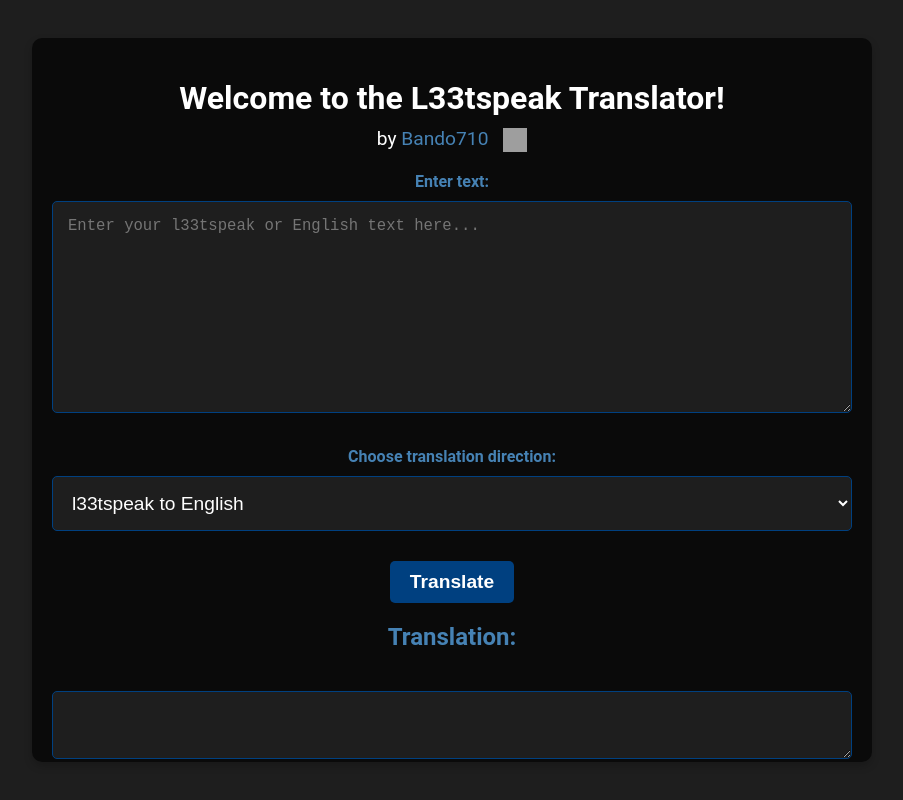
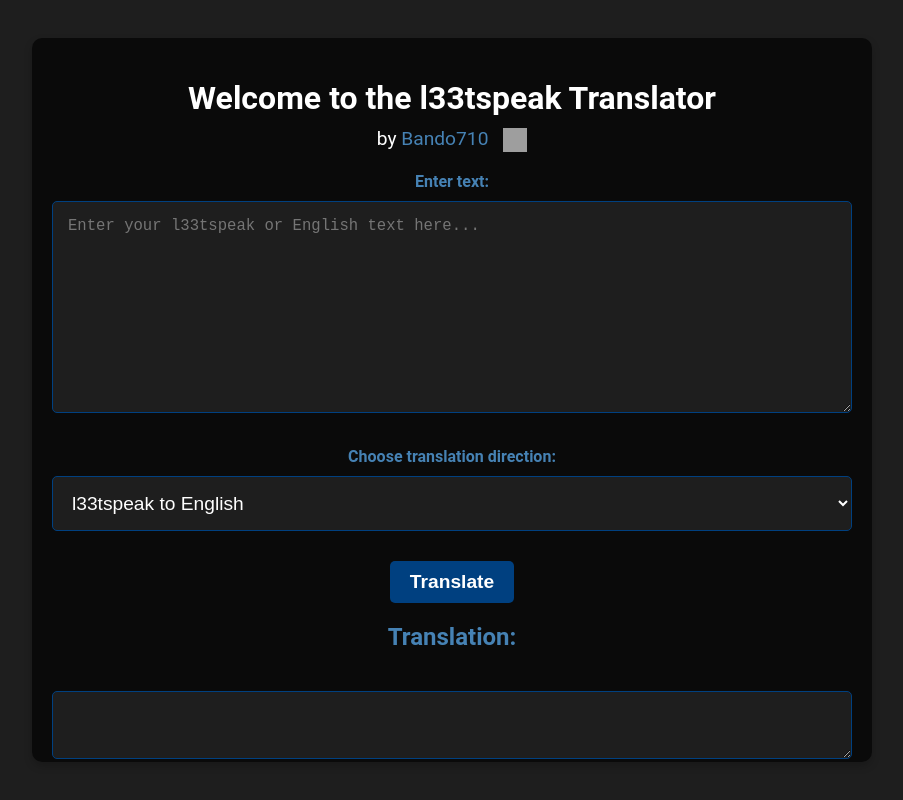
Before and after one commit to bando710/l33tspeak-translator, a plain HTML site: page index.html in a window 1280 px wide. Shown: the whole page, without its empty margins (188-1091 px from the left). Drawn offline with Linux system fonts and the light colour scheme; grey boxes are pictures that could not be loaded.

Commit message:
format-update

```diff
--- a/index.html
+++ b/index.html
@@ -3,14 +3,14 @@
 <head>
     <meta charset="UTF-8">
     <meta name="viewport" content="width=device-width, initial-scale=1.0">
-    <title>L33tspeak Translator</title>
+    <title>l33tspeak Translator</title>
     <link rel="stylesheet" href="styles.css">
     <script defer src="translator.js"></script>
 </head>
 <body>
     <div class="outer-container">
         <div class="container">
-            <h1>Welcome to the L33tspeak Translator!</h1>
+            <h1>Welcome to the l33tspeak Translator</h1>
             <div class="author">
                 by <a href="https://github.com/bando710" target="_blank">Bando710</a>
                 <a href="https://www.linkedin.com/in/m-smith-710/" target="_blank">
```
